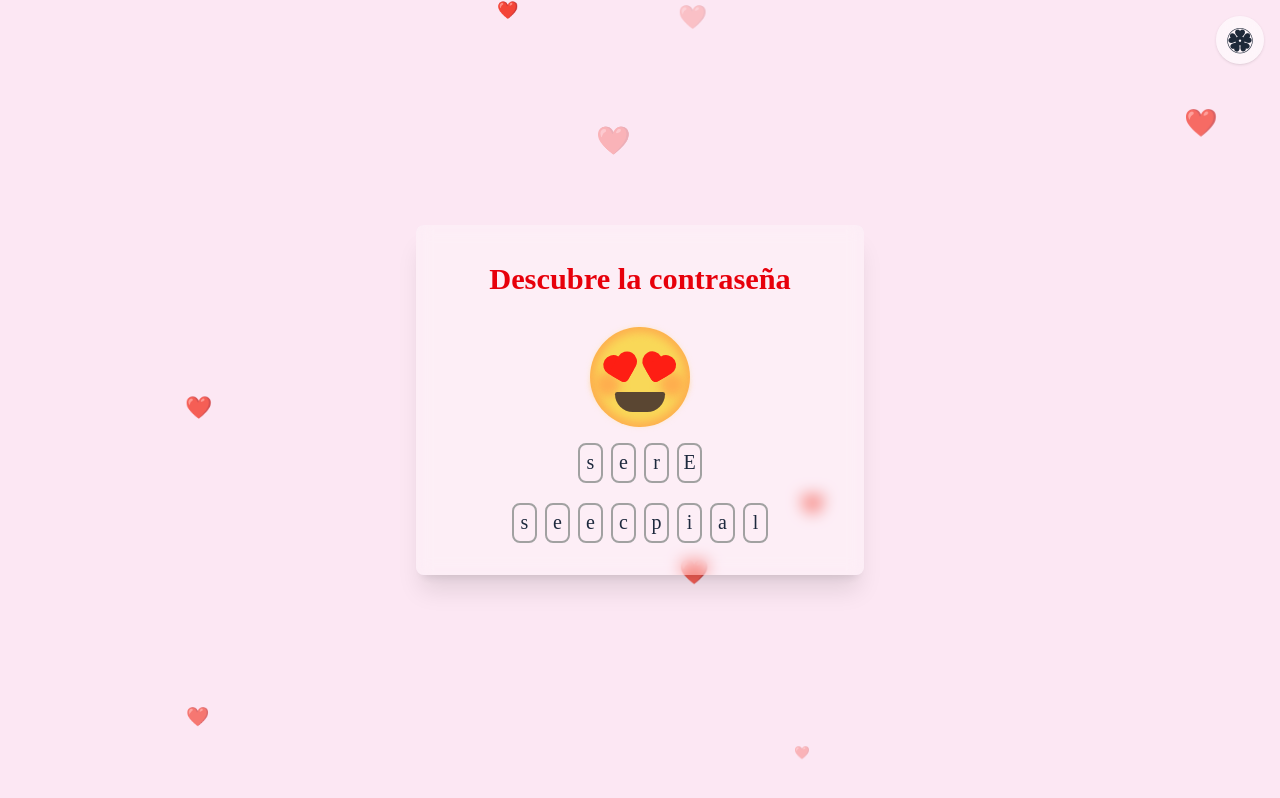
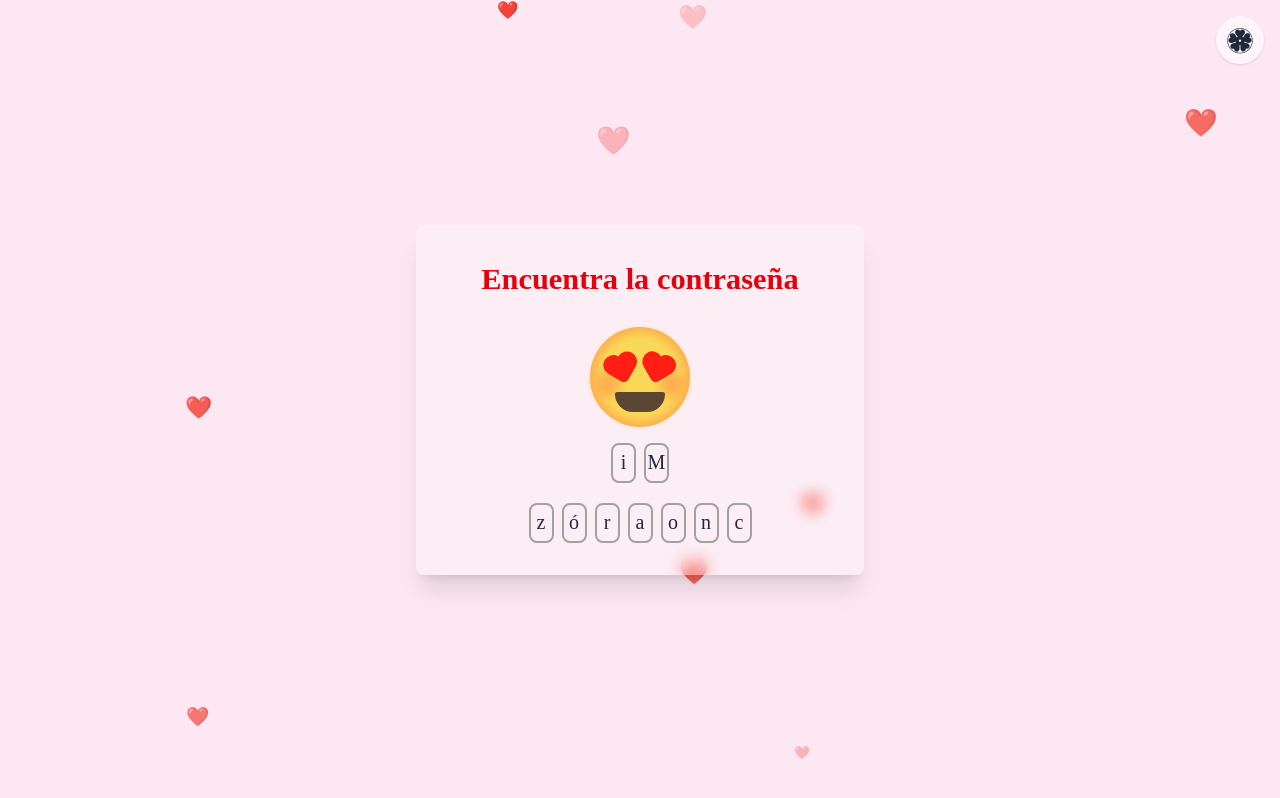
Before and after one commit to Alba2809/valentines-present, a React (Vite) app: page / in a window 1280 px wide. Built offline with nearby package versions, Linux system fonts and the light colour scheme; a web font is replaced by a local one.

Commit message:
Added the random value

```diff
--- a/src/pages/Auth.jsx
+++ b/src/pages/Auth.jsx
@@ -18,7 +18,7 @@ function Auth() {
 
   useEffect(() => {
     const randomIndex = Math.floor(Math.random() * passwords.length);
-    setPasswordData(passwords[1]);
+    setPasswordData(passwords[randomIndex]);
   }, []);
 
   const handleFinish = () => {
```
